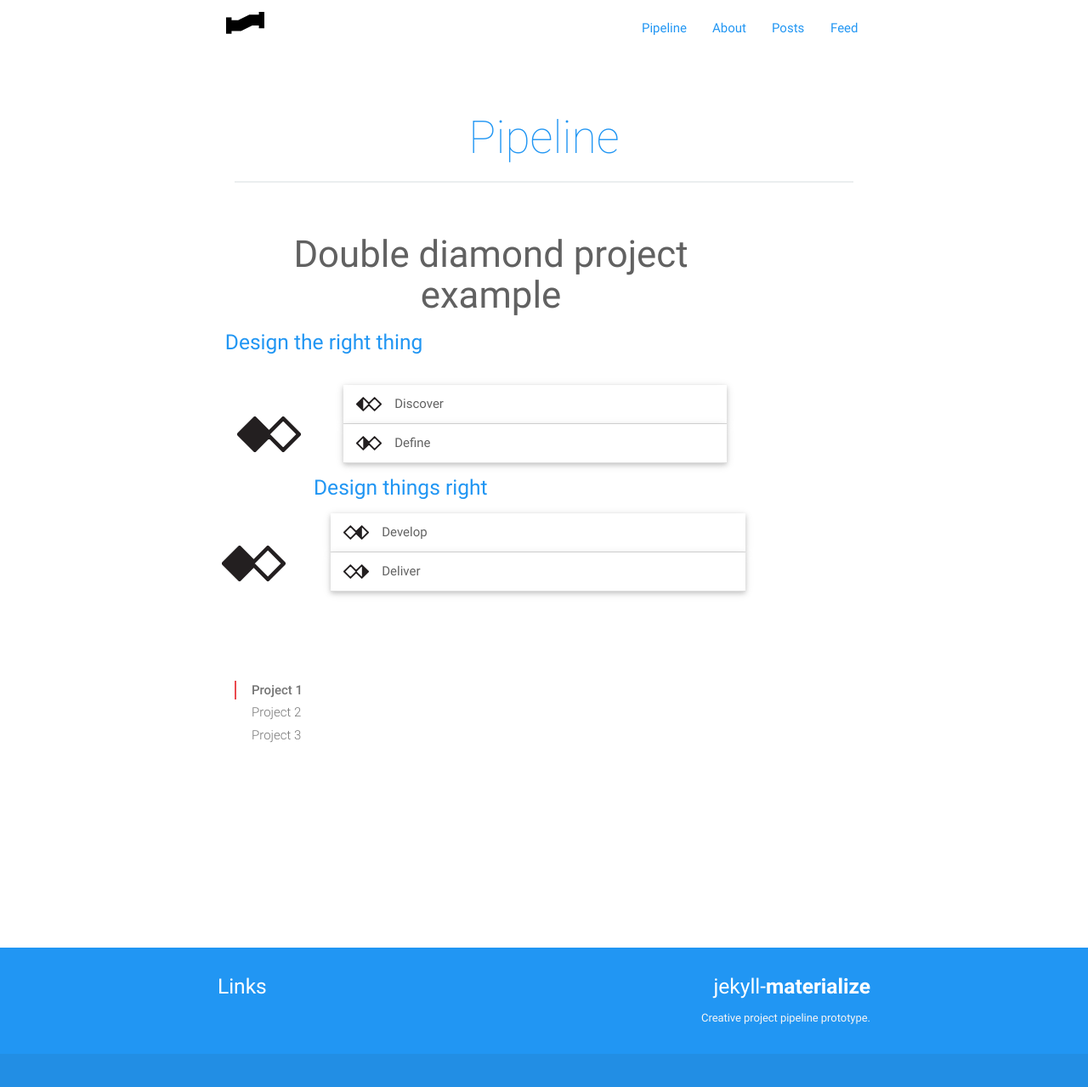
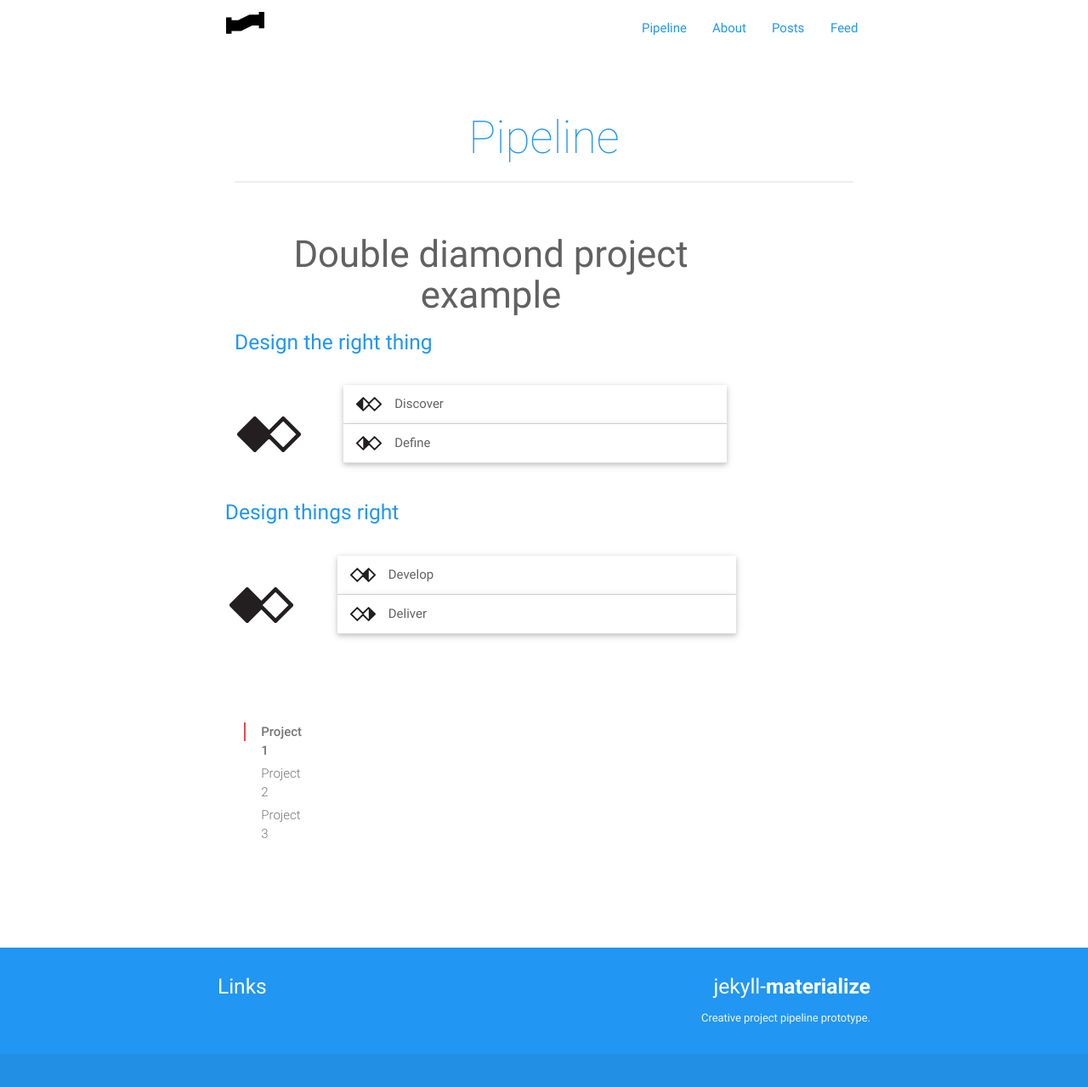
Before and after one commit to dmd-program/pipeline, a Jekyll site: the page built from index.html, in a window 1280 px wide and 1290 px high. Shown: the top 1279 px of the window at 85% size. Built offline with Jekyll 4.4.1, drawn with Linux system fonts in a browser that asks for light colours; the list of posts is cut into pages by our own code.

Commit message:
grid fixes

```diff
--- a/index.html
+++ b/index.html
@@ -7,8 +7,10 @@
     <div class="col s12 m9 l10">
       <div id="discover" class="section scrollspy">
         <div class="row">
-          <h3 class="center">Double diamond project example</h3>
-          <h5 class="blue-text">Design the right thing</h5>
+          <div class="col s12">
+            <h3 class="center">Double diamond project example</h3>
+            <h5 class="blue-text">Design the right thing</h5>
+          </div>
         </div>
          <div class="row">
          <div class="col s2">
@@ -53,7 +55,10 @@
           </ul>
         </div>
         <div class="row">
-          <h5 class="blue-text">Design things right</h5>
+          <div class="col s12">
+            <h5 class="blue-text">Design things right</h5>
+          </div>
+        </div>
         <div class="row">
         <div class="col s2">
          <img class="svg-header-icon" src="{{ site.baseurl }}/assets/img/dd-icon-right-design.svg" alt="Double diamond with second diamond filled" />
```
